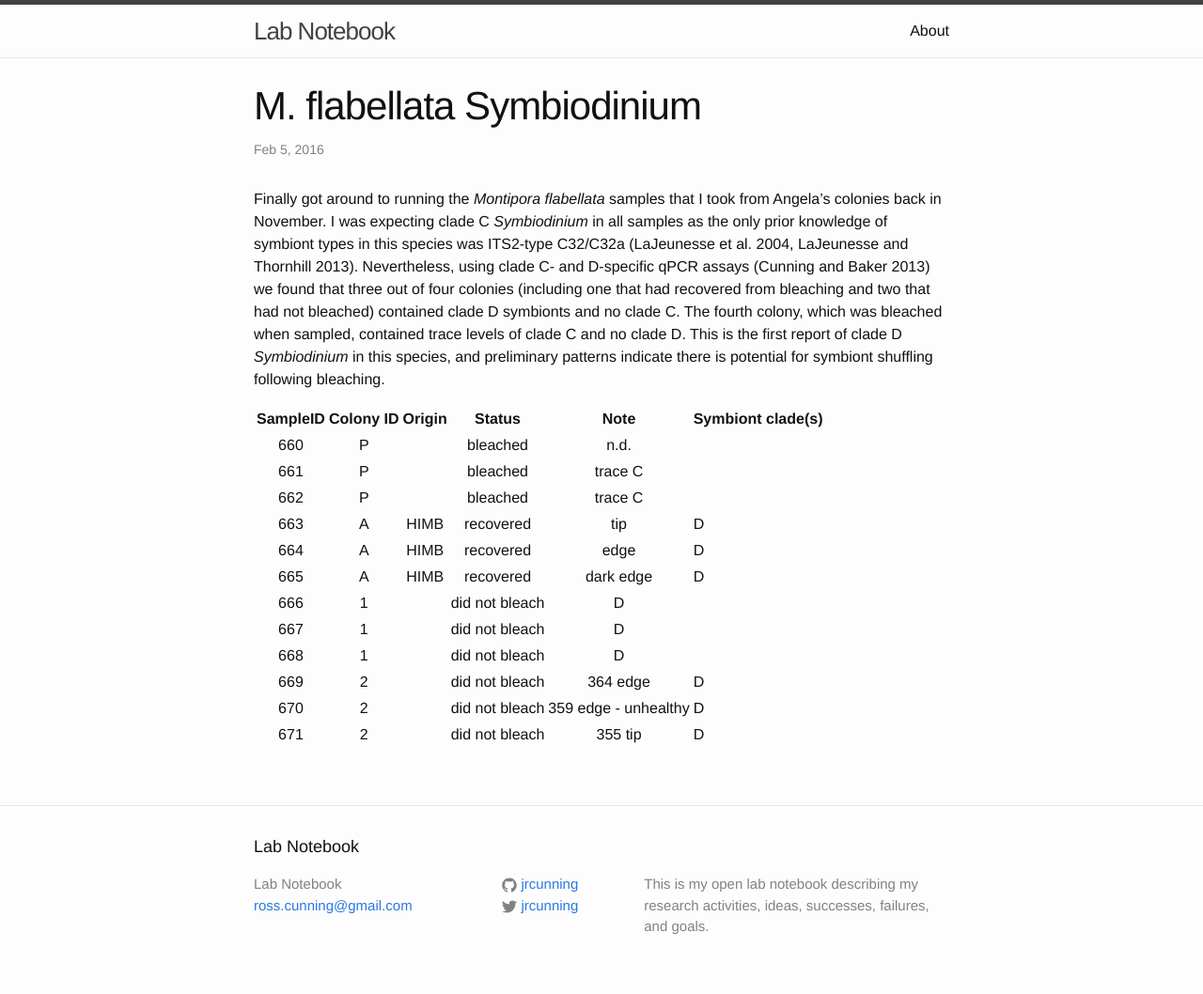
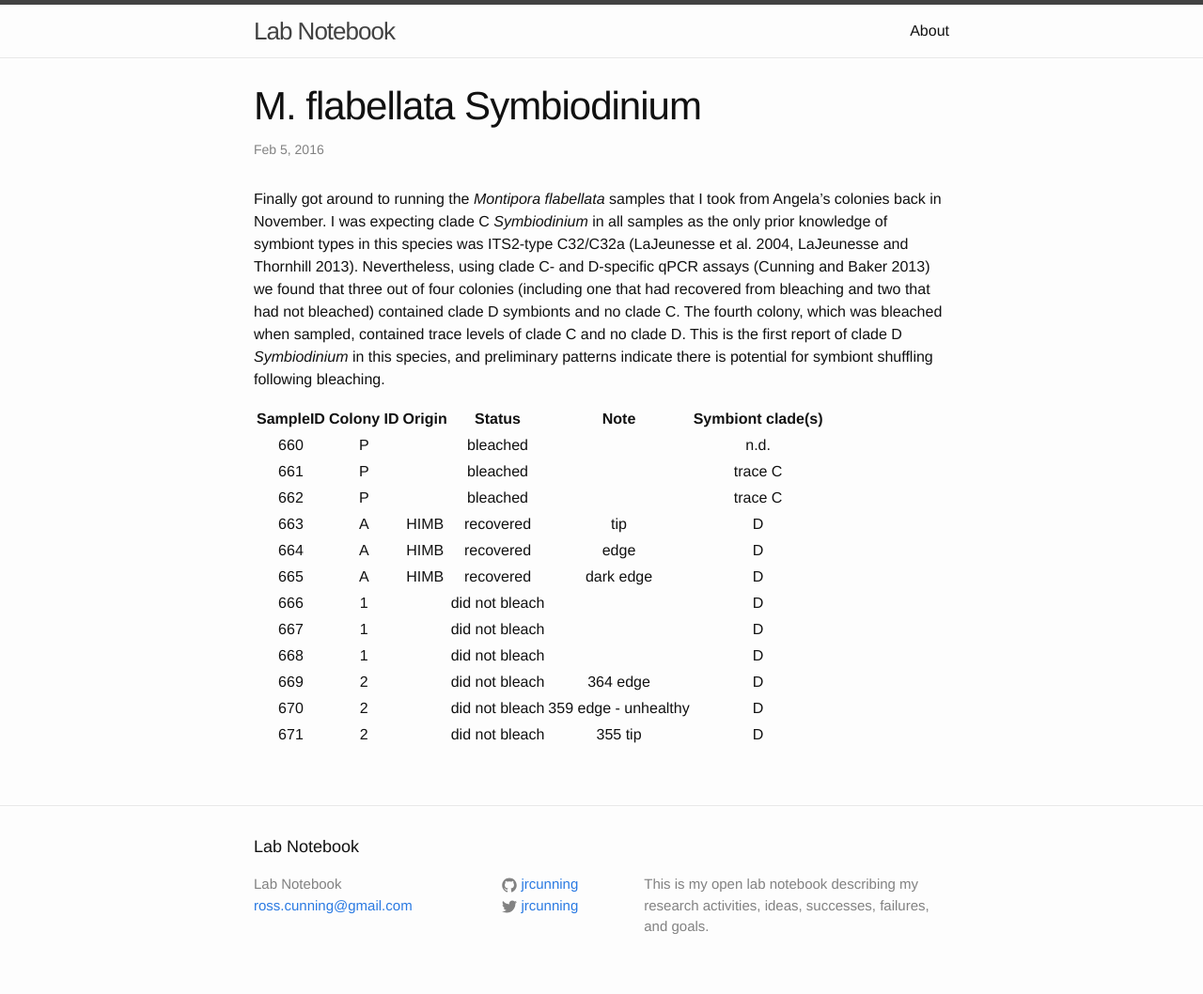
Before and after one commit to jrcunning/labnotebook, a Jekyll site: the page built from _posts/2016-02-05-M..md, in a window 1280 px wide. Shown: the whole page at 94% size. Built offline with Jekyll 4.4.1, drawn with Linux system fonts in a browser that asks for light colours.

Commit message:
fix table alignment

```diff
--- a/_posts/2016-02-05-M..md
+++ b/_posts/2016-02-05-M..md
@@ -8,16 +8,16 @@ categories:
 Finally got around to running the *Montipora flabellata* samples that I took from Angela's colonies back in November. I was expecting clade C *Symbiodinium* in all samples as the only prior knowledge of symbiont types in this species was ITS2-type C32/C32a (LaJeunesse et al. 2004, LaJeunesse and Thornhill 2013). Nevertheless, using clade C- and D-specific qPCR assays (Cunning and Baker 2013) we found that three out of four colonies (including one that had recovered from bleaching and two that had not bleached) contained clade D symbionts and no clade C. The fourth colony, which was bleached when sampled, contained trace levels of clade C and no clade D. This is the first report of clade D *Symbiodinium* in this species, and preliminary patterns indicate there is potential for symbiont shuffling following bleaching.
 
 SampleID | Colony ID | Origin | Status | Note | Symbiont clade(s)
-:------: | :-------: | :----: | :----: | :--:
-660 | P | | bleached | n.d.
-661 | P | | bleached | trace C
-662 | P | | bleached | trace C
+:------: | :-------: | :----: | :----: | :--: | :--:
+660 | P | | bleached | | n.d.
+661 | P | | bleached | | trace C
+662 | P | | bleached | | trace C
 663 | A | HIMB | recovered | tip | D
 664 | A | HIMB | recovered | edge | D
 665 | A | HIMB | recovered | dark edge | D
-666 | 1 | | did not bleach | D
-667 | 1 | | did not bleach | D
-668 | 1 | | did not bleach | D
+666 | 1 | | did not bleach | | D
+667 | 1 | | did not bleach | | D
+668 | 1 | | did not bleach | | D
 669 | 2 | | did not bleach | 364 edge | D
 670 | 2 | | did not bleach | 359 edge - unhealthy | D
 671 | 2 | | did not bleach | 355 tip | D
```
